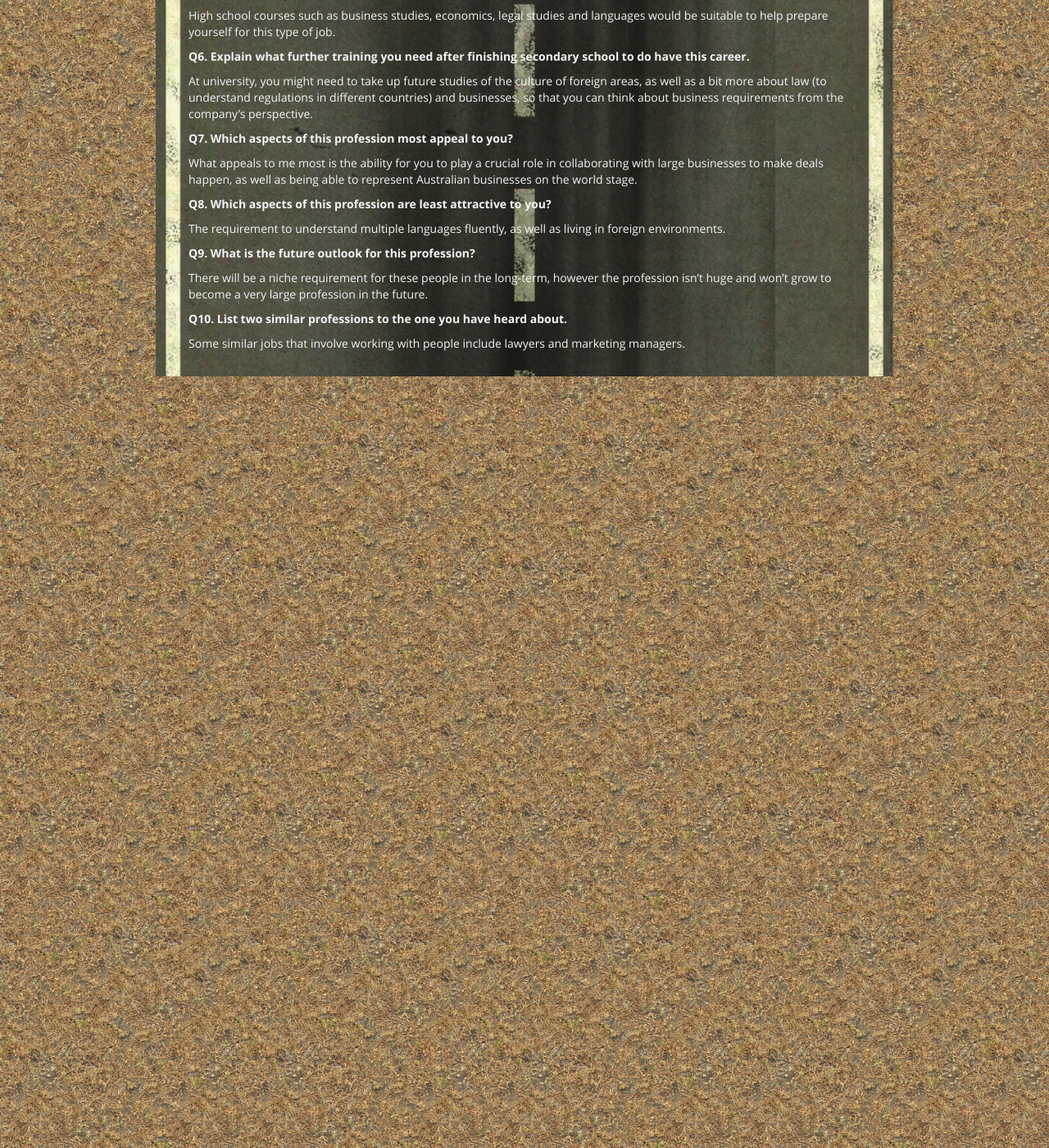
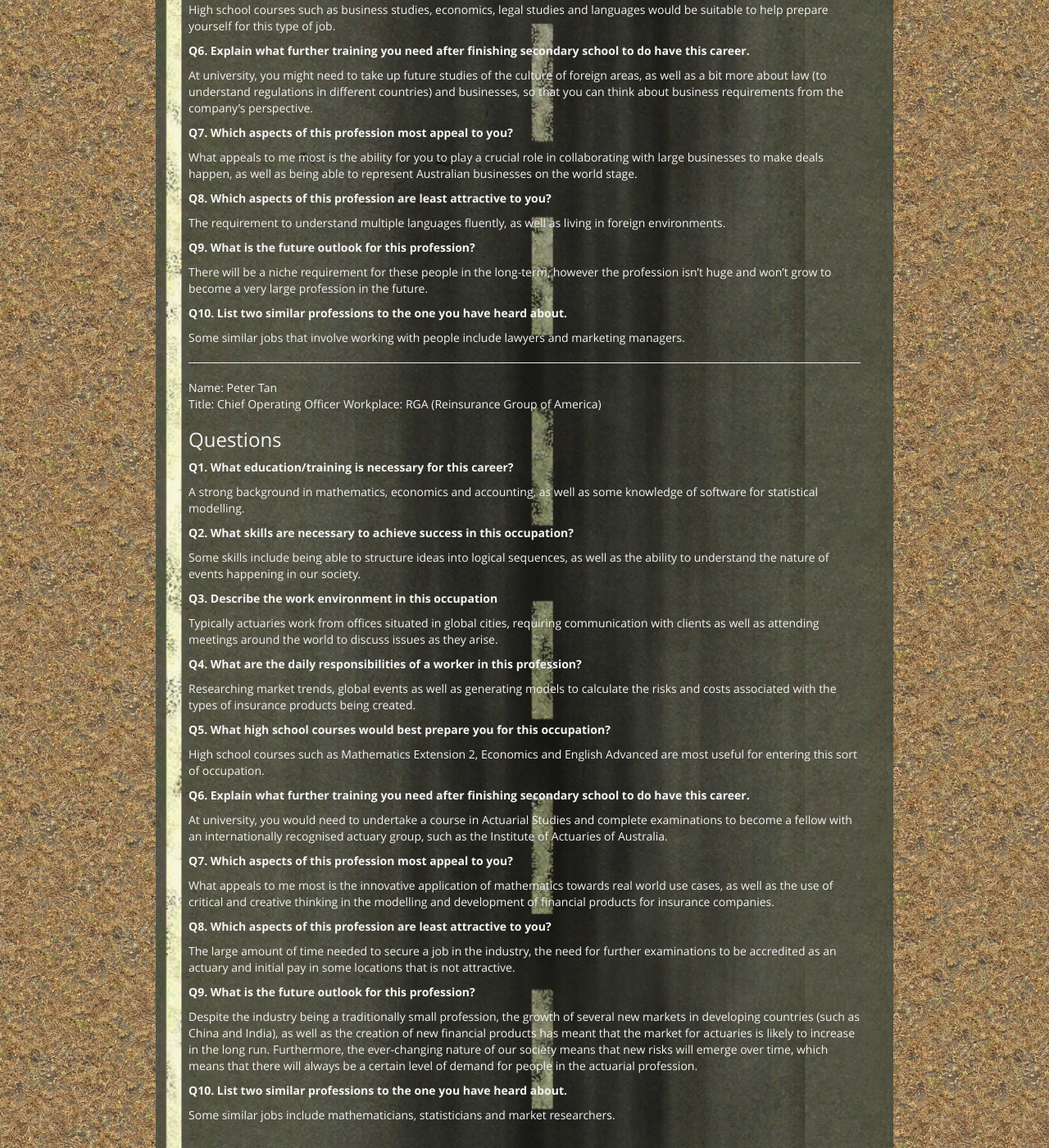
Before and after one commit to Qantas94Heavy/qantas94heavy.github.io, a Jekyll site: the page built from careertalks.md, in a window 1280 px wide and 1400 px high, scrolled down 557 px. Shown: the whole window at 82% size. Built offline with Jekyll 4.4.1, drawn with Linux system fonts in a browser that asks for light colours.

Commit message:
Add new career talk profile

```diff
--- a/careertalks.md
+++ b/careertalks.md
@@ -8,7 +8,7 @@ Name: Dan Tebbutt
 Title: Senior Trade Commissioner
 Workplace: Australian Trade Commission
 
-## Questions
+### Questions
 
 **Q1. What education/training is necessary for this career?**
 
@@ -49,3 +49,51 @@ There will be a niche requirement for these people in the long-term, however the
 **Q10. List two similar professions to the one you have heard about.**
 
 Some similar jobs that involve working with people include lawyers and marketing managers.
+
+---
+
+Name: Peter Tan
+Title: Chief Operating Officer
+Workplace: RGA (Reinsurance Group of America)
+
+### Questions
+
+**Q1. What education/training is necessary for this career?**
+
+A strong background in mathematics, economics and accounting, as well as some knowledge of software for statistical modelling.
+
+**Q2. What skills are necessary to achieve success in this occupation?**
+
+Some skills include being able to structure ideas into logical sequences, as well as the ability to understand the nature of events happening in our society.
+
+**Q3. Describe the work environment in this occupation**
+
+Typically actuaries work from offices situated in global cities, requiring communication with clients as well as attending meetings around the world to discuss issues as they arise.
+
+**Q4. What are the daily responsibilities of a worker in this profession?**
+
+Researching market trends, global events as well as generating models to calculate the risks and costs associated with the types of insurance products being created.
+
+**Q5. What high school courses would best prepare you for this occupation?**
+
+High school courses such as Mathematics Extension 2, Economics and English Advanced are most useful for entering this sort of occupation.
+
+**Q6. Explain what further training you need after finishing secondary school to do have this career.**
+
+At university, you would need to undertake a course in Actuarial Studies and complete examinations to become a fellow with an internationally recognised actuary group, such as the Institute of Actuaries of Australia.
+
+**Q7. Which aspects of this profession most appeal to you?**
+
+What appeals to me most is the innovative application of mathematics towards real world use cases, as well as the use of critical and creative thinking in the modelling and development of financial products for insurance companies.
+
+**Q8. Which aspects of this profession are least attractive to you?**
+
+The large amount of time needed to secure a job in the industry, the need for further examinations to be accredited as an actuary and initial pay in some locations that is not attractive.
+
+**Q9. What is the future outlook for this profession?**
+
+Despite the industry being a traditionally small profession, the growth of several new markets in developing countries (such as China and India), as well as the creation of new financial products has meant that the market for actuaries is likely to increase in the long run. Furthermore, the ever-changing nature of our society means that new risks will emerge over time, which means that there will always be a certain level of demand for people in the actuarial profession.
+
+**Q10. List two similar professions to the one you have heard about.**
+
+Some similar jobs include mathematicians, statisticians and market researchers.
```
